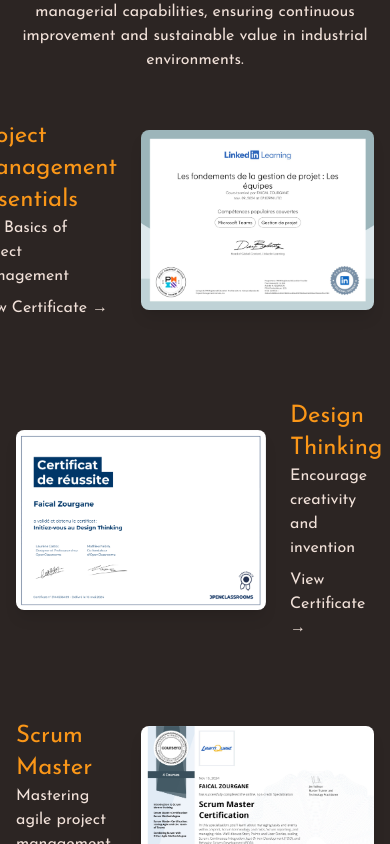
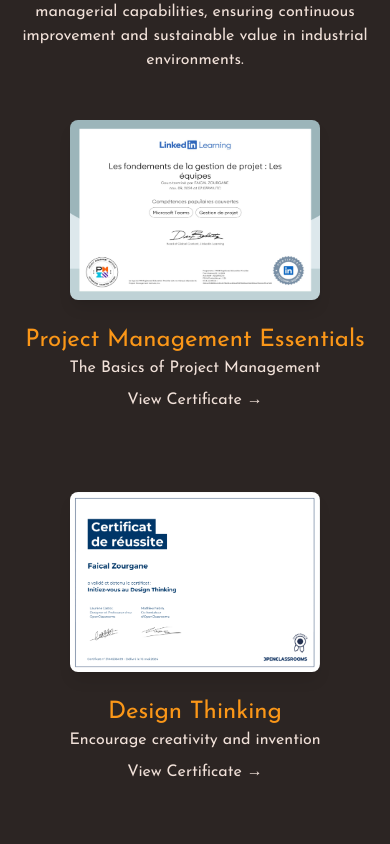
Before and after one commit to Faicalzrg/Portfolio, a React (Vite) app: page / in a window 390 px wide. Shown: the part 6720-7564 px from the top of the page. Built offline with nearby package versions, Linux system fonts and the light colour scheme.

Commit message:
Mise à jour du composant SingleCertificate pour une meilleure responsivité sur mobile

```diff
--- a/src/components/certificationsSection/SingleCertificate.jsx
+++ b/src/components/certificationsSection/SingleCertificate.jsx
@@ -4,9 +4,11 @@ import { motion } from "framer-motion";
 const SingleCertificate = ({ name, year, image, link, align }) => {
   return (
     <motion.div
-      className={`flex items-center ${
-        align === "right" ? "flex-row-reverse" : "flex-row"
-      } gap-6`}
+      className={`
+        flex items-center gap-6
+        sm:flex-col
+        md:${align === "right" ? "flex-row-reverse" : "flex-row"}
+      `}
       initial={{ opacity: 0, y: 50 }}
       whileInView={{ opacity: 1, y: 0 }}
       viewport={{ once: true, amount: 0.5 }}
@@ -23,8 +25,8 @@ const SingleCertificate = ({ name, year, image, link, align }) => {
       />
 
       {/* Texte et lien */}
-      <div className="text-left">
-        <h3 className="md:text-3xl sm:text-2xl text-orange ">{name}</h3>
+      <div className="text-left sm:text-center">
+        <h3 className="md:text-3xl sm:text-2xl text-orange">{name}</h3>
         <p className="text-gray-600">{year}</p>
         <a
           href={link}
```
